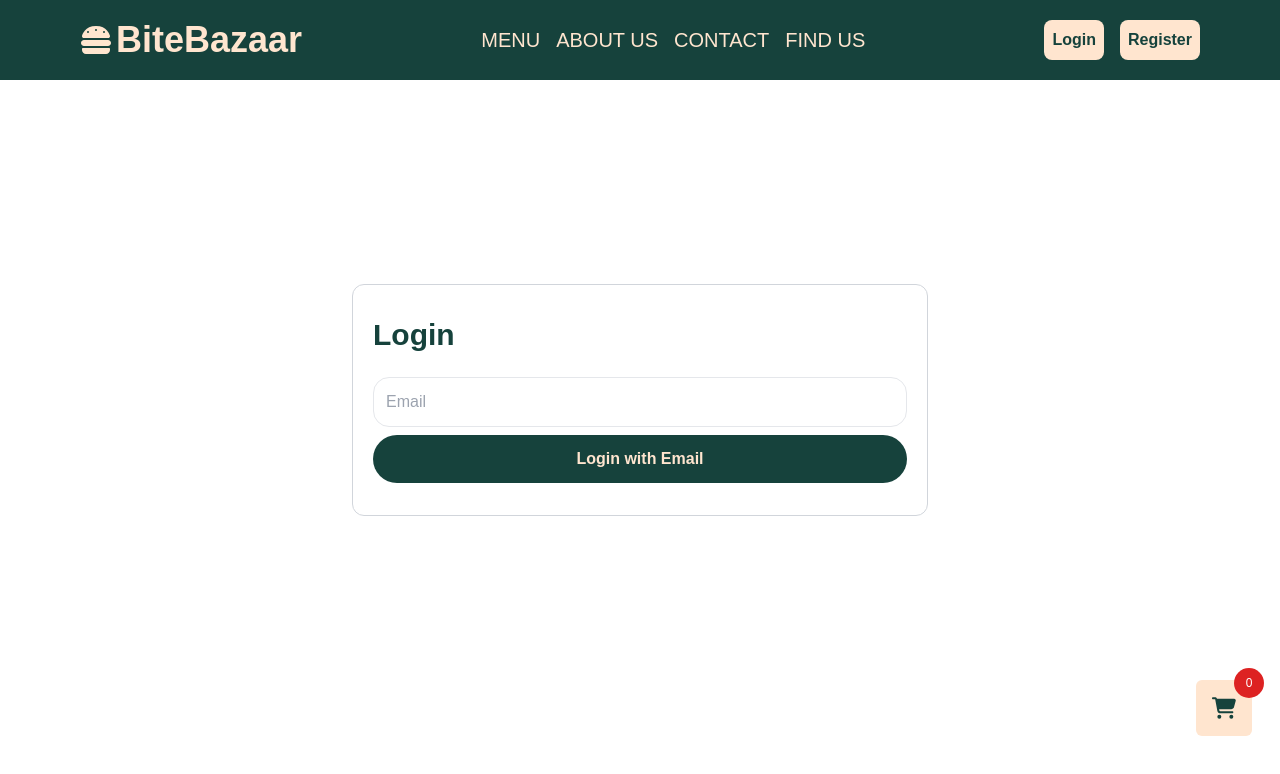
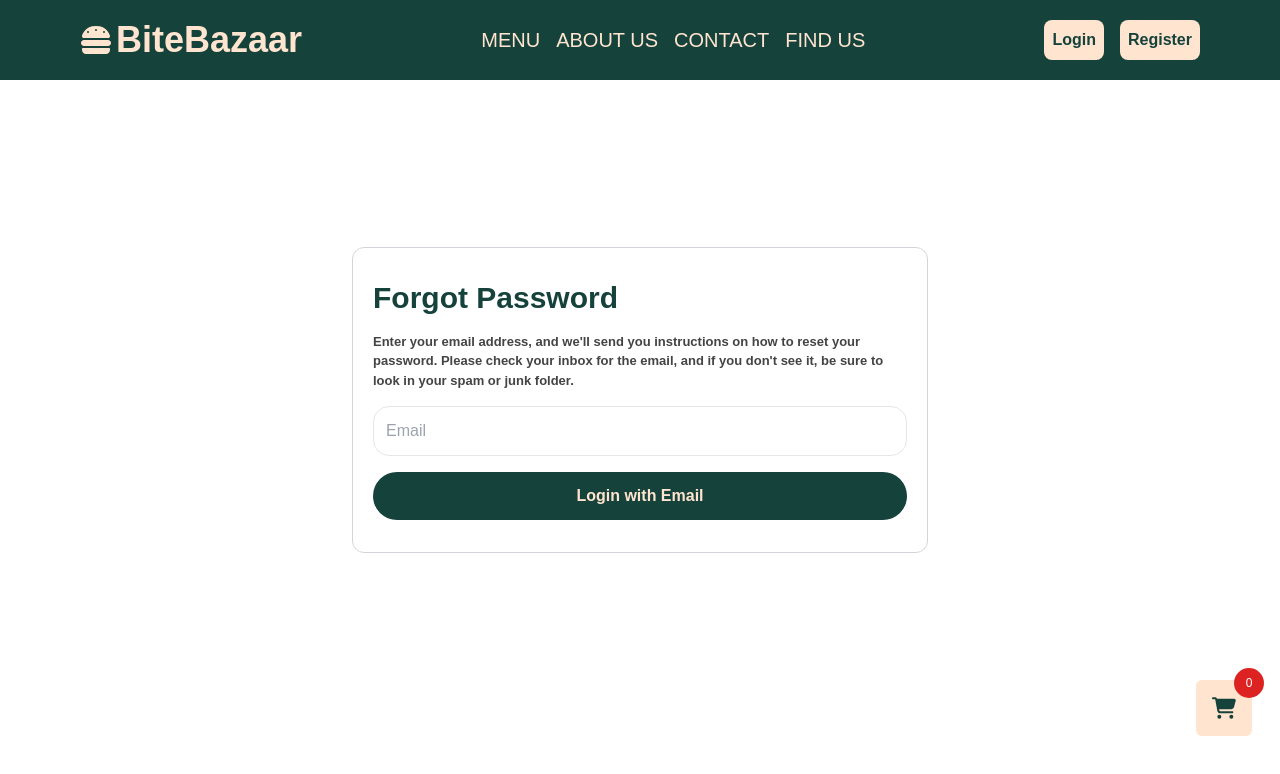
Before and after one commit to maludatech/bitebazaar, a Next.js app: page /forgotten-password in a window 1280 px wide. Shown: the top 774 px of the page. Built offline with nearby package versions, Linux system fonts and the light colour scheme.

Commit message:
updated reset password, forgot-password and restore-password (both frontend and backend)

```diff
--- a/app/(user)/api/user/forgot-password/route.ts
+++ b/app/(user)/api/user/forgot-password/route.ts
@@ -0,0 +1,7 @@
+import { connectToDb } from "@/utils/database";
+import User from "@/models/user";
+import nodemailer from "nodemailer";
+
+export const POST = async(req:Request, res: Response) => {
+
+}
--- a/app/(user)/api/user/reset-password/route.ts
+++ b/app/(user)/api/user/reset-password/route.ts
@@ -0,0 +1,7 @@
+import { connectToDb } from "@/utils/database";
+import User from "@/models/user";
+import nodemailer from "nodemailer";
+
+export const POST = async(req:Request, res: Response) => {
+
+}
--- a/app/(user)/api/user/restore-password/route.ts
+++ b/app/(user)/api/user/restore-password/route.ts
@@ -0,0 +1,7 @@
+import { connectToDb } from "@/utils/database";
+import User from "@/models/user";
+import nodemailer from "nodemailer";
+
+export const POST = async(req:Request, res: Response) => {
+
+}
--- a/app/(user)/forgotten-password/page.tsx
+++ b/app/(user)/forgotten-password/page.tsx
@@ -7,11 +7,11 @@ import { Spinner } from '@/components/Spinner';
 import { useAuthContext } from '@/context/AuthContext';
 
 
-const Login = () => {
+const ForgotPassword = () => {
   const [email, setEmail] = useState<string>('');
   const [isLoading, setIsLoading] = useState<boolean>(false);
-  const [errorMessage, setErrorMessage] = useState<string>("");
-  const [successMessage, setSuccessMessage] = useState<string>("");
+  const [errorMessage, setErrorMessage] = useState<string>();
+  const [successMessage, setSuccessMessage] = useState<string>();
 
   const router = useRouter();
   const { user, dispatch } = useAuthContext();
@@ -28,34 +28,26 @@ const Login = () => {
     e.preventDefault();
     setIsLoading(true);
     try {
-      const response = await fetch("/api/user/login", {
+        const response = await fetch("/api/forgot-password", {
           method: "POST",
           headers: {
             "Content-Type": "application/json",
           },
-        body: JSON.stringify({
-          email
-        }),
+          body: JSON.stringify({email}),
         });
 
-      // Handle errors returned by the backend
         const result = await response.json();
         if (!response.ok) {
-        // Display the error message from the backend
-        setErrorMessage(result.message || 'Failed to sign in');
-        setTimeout(() => setErrorMessage(""), 5000);
-        return;
+          setErrorMessage(result.message || "An error occurred");
+          setTimeout(() => setErrorMessage(""), 3000);
+        } else {
+          setSuccessMessage(result.message || "Password reset email sent!");
+          setTimeout(() => setSuccessMessage(""), 3000);
+          router.replace("/restore-password");
         }
-
-      // If successful, handle login
-      const { token, registrationDate } = result;
-      router.push("/menu");
-
-    } catch (error: any) {
-      // Fallback error message in case of network or other issues
-      setErrorMessage("Something went wrong. Please try again.");
-      console.error("Error during sign-in:", error);
-      setTimeout(() => setErrorMessage(""), 5000);
+      } catch (error) {
+        setErrorMessage("An error occurred");
+        setTimeout(() => setErrorMessage(""), 3000);
       } finally {
         setIsLoading(false);
       }
@@ -64,9 +56,13 @@ const Login = () => {
   return (
     <div className="bg-white py-24 p-4 flex justify-center items-center min-h-screen">
       <div className="glassmorphism_login body-container w-full lg:max-w-[36rem] flex flex-col gap-4 font-rubik">
-        <h2 className="text-3xl font-bold mb-2 text-primary_color">Login</h2>
+        <h2 className="text-3xl font-bold text-primary_color">Forgot Password</h2>
+        <h1 className="text-[13px] font-bold text-[#444444]">
+            Enter your email address, and we'll send you instructions on how to reset your password.
+            Please check your inbox for the email, and if you don't see it, be sure to look in your spam or junk folder.
+        </h1>
 
-        <form onSubmit={handleEmailSignIn}>
+        <form onSubmit={handleEmailSignIn} className='flex flex-col gap-2'>
           <input
             type="email"
             placeholder="Email"
@@ -104,4 +100,4 @@ const Login = () => {
   );
 };
 
-export default Login;
+export default ForgotPassword;
--- a/app/(user)/reset-password/page.tsx
+++ b/app/(user)/reset-password/page.tsx
@@ -0,0 +1,103 @@
+"use client";
+
+import { useEffect, useState } from 'react';
+import { useRouter } from 'next/navigation';
+import Cookies from 'js-cookie';
+import { Spinner } from '@/components/Spinner';
+import { useAuthContext } from '@/context/AuthContext';
+
+
+const ResetPassword = () => {
+  const [email, setEmail] = useState<string>('');
+  const [isLoading, setIsLoading] = useState<boolean>(false);
+  const [errorMessage, setErrorMessage] = useState<string>();
+  const [successMessage, setSuccessMessage] = useState<string>();
+
+  const router = useRouter();
+  const { user, dispatch } = useAuthContext();
+
+  useEffect(() => {
+    const isLoggedIn = Cookies.get('isLoggedIn');
+    if (user && isLoggedIn) {
+      router.push('/menu');
+    }
+  }, [user, router]);
+
+
+  const handleEmailSignIn = async (e: React.FormEvent) => {
+    e.preventDefault();
+    setIsLoading(true);
+    try {
+        const response = await fetch("/api/forgot-password", {
+          method: "POST",
+          headers: {
+            "Content-Type": "application/json",
+          },
+          body: JSON.stringify({email}),
+        });
+
+        const result = await response.json();
+        if (!response.ok) {
+          setErrorMessage(result.message || "An error occurred");
+          setTimeout(() => setErrorMessage(""), 3000);
+        } else {
+          setSuccessMessage(result.message || "Password reset email sent!");
+          setTimeout(() => setSuccessMessage(""), 3000);
+          router.replace("/restore-password");
+        }
+      } catch (error) {
+        setErrorMessage("An error occurred");
+        setTimeout(() => setErrorMessage(""), 3000);
+      } finally {
+        setIsLoading(false);
+      }
+  };
+
+  return (
+    <div className="bg-white py-24 p-4 flex justify-center items-center min-h-screen">
+      <div className="glassmorphism_login body-container w-full lg:max-w-[36rem] flex flex-col gap-4 font-rubik">
+        <h2 className="text-3xl font-bold text-primary_color">Forgot Password</h2>
+        <h1 className="text-[13px] font-bold text-[#444444]">
+            Enter your email address, and we'll send you instructions on how to reset your password.
+            Please check your inbox for the email, and if you don't see it, be sure to look in your spam or junk folder.
+        </h1>
+
+        <form onSubmit={handleEmailSignIn} className='flex flex-col gap-2'>
+          <input
+            type="email"
+            placeholder="Email"
+            value={email}
+            onChange={(e) => setEmail(e.target.value)}
+            className="w-full p-3 mb-2 border rounded-2xl"
+            required
+          />
+          <button
+            type="submit"
+            className="w-full flex items-center justify-center font-bold text-secondary_color p-3 rounded-full bg-primary_color relative hover:opacity-90"
+          >
+            {isLoading ? (
+              <Spinner otherStyles={""} />
+            ) : (
+                <h1 className="mx-auto">Login with Email</h1>
+            )}
+          </button>
+        </form>
+
+        {errorMessage && (
+          <p className="w-full p-2 mt-2 text-sm text-red-500 text-center bg-red-300 border-red-500 border-[1px] rounded-2xl">
+            {errorMessage}
+          </p>
+        )}
+
+        {successMessage && (
+          <p className="w-full p-2 text-sm mt-2 text-center text-blue-500 bg-blue-300 border-blue-500 border-[1px] rounded-2xl">
+            {successMessage}
+          </p>
+        )}
+
+      </div>
+    </div>
+  );
+};
+
+export default ResetPassword;
--- a/app/(user)/restore-password/page.tsx
+++ b/app/(user)/restore-password/page.tsx
@@ -0,0 +1,103 @@
+"use client";
+
+import { useEffect, useState } from 'react';
+import { useRouter } from 'next/navigation';
+import Cookies from 'js-cookie';
+import { Spinner } from '@/components/Spinner';
+import { useAuthContext } from '@/context/AuthContext';
+
+
+const RestorePassword = () => {
+  const [email, setEmail] = useState<string>('');
+  const [isLoading, setIsLoading] = useState<boolean>(false);
+  const [errorMessage, setErrorMessage] = useState<string>();
+  const [successMessage, setSuccessMessage] = useState<string>();
+
+  const router = useRouter();
+  const { user, dispatch } = useAuthContext();
+
+  useEffect(() => {
+    const isLoggedIn = Cookies.get('isLoggedIn');
+    if (user && isLoggedIn) {
+      router.push('/menu');
+    }
+  }, [user, router]);
+
+
+  const handleEmailSignIn = async (e: React.FormEvent) => {
+    e.preventDefault();
+    setIsLoading(true);
+    try {
+        const response = await fetch("/api/forgot-password", {
+          method: "POST",
+          headers: {
+            "Content-Type": "application/json",
+          },
+          body: JSON.stringify({email}),
+        });
+
+        const result = await response.json();
+        if (!response.ok) {
+          setErrorMessage(result.message || "An error occurred");
+          setTimeout(() => setErrorMessage(""), 3000);
+        } else {
+          setSuccessMessage(result.message || "Password reset email sent!");
+          setTimeout(() => setSuccessMessage(""), 3000);
+          router.replace("/restore-password");
+        }
+      } catch (error) {
+        setErrorMessage("An error occurred");
+        setTimeout(() => setErrorMessage(""), 3000);
+      } finally {
+        setIsLoading(false);
+      }
+  };
+
+  return (
+    <div className="bg-white py-24 p-4 flex justify-center items-center min-h-screen">
+      <div className="glassmorphism_login body-container w-full lg:max-w-[36rem] flex flex-col gap-4 font-rubik">
+        <h2 className="text-3xl font-bold text-primary_color">Forgot Password</h2>
+        <h1 className="text-[13px] font-bold text-[#444444]">
+            Enter your email address, and we'll send you instructions on how to reset your password.
+            Please check your inbox for the email, and if you don't see it, be sure to look in your spam or junk folder.
+        </h1>
+
+        <form onSubmit={handleEmailSignIn} className='flex flex-col gap-2'>
+          <input
+            type="email"
+            placeholder="Email"
+            value={email}
+            onChange={(e) => setEmail(e.target.value)}
+            className="w-full p-3 mb-2 border rounded-2xl"
+            required
+          />
+          <button
+            type="submit"
+            className="w-full flex items-center justify-center font-bold text-secondary_color p-3 rounded-full bg-primary_color relative hover:opacity-90"
+          >
+            {isLoading ? (
+              <Spinner otherStyles={""} />
+            ) : (
+                <h1 className="mx-auto">Login with Email</h1>
+            )}
+          </button>
+        </form>
+
+        {errorMessage && (
+          <p className="w-full p-2 mt-2 text-sm text-red-500 text-center bg-red-300 border-red-500 border-[1px] rounded-2xl">
+            {errorMessage}
+          </p>
+        )}
+
+        {successMessage && (
+          <p className="w-full p-2 text-sm mt-2 text-center text-blue-500 bg-blue-300 border-blue-500 border-[1px] rounded-2xl">
+            {successMessage}
+          </p>
+        )}
+
+      </div>
+    </div>
+  );
+};
+
+export default RestorePassword;
```
Lines whose indentation alone changed are shown as unchanged.
